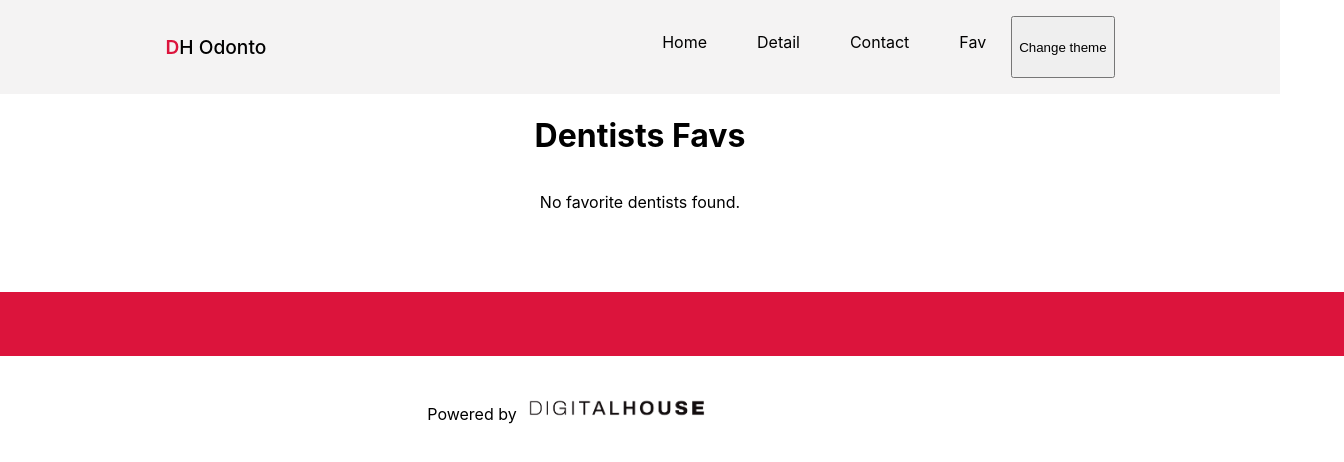
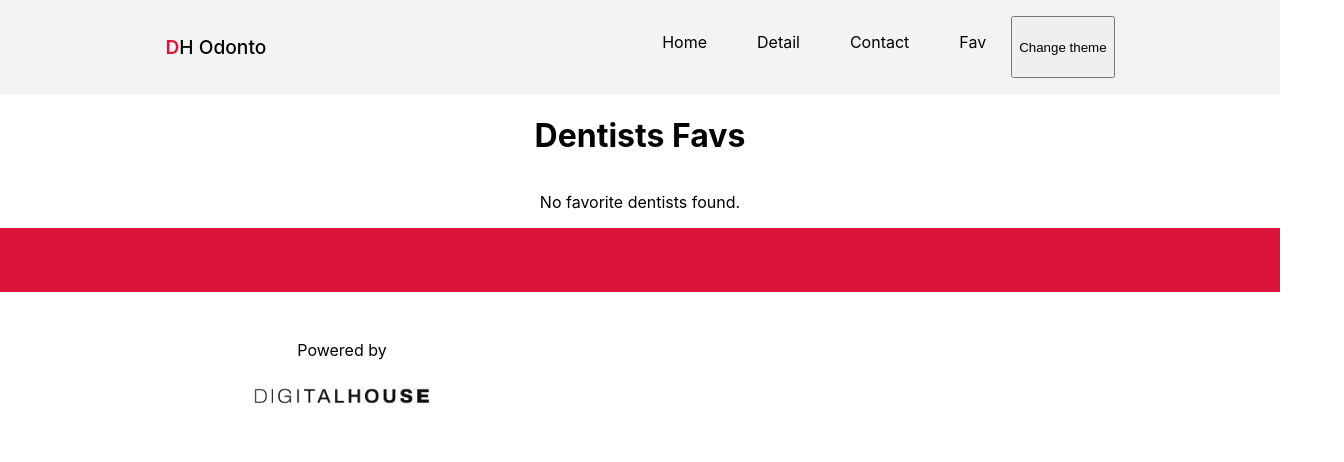
Before and after one commit to sandyFit/Final-Front-III, a React (Vite) app: page /favs in a window 1280 px wide. Shown: the top 462 px of the page, 1344 px wide, since content can reach past the window. Built offline with nearby package versions, Linux system fonts and the light colour scheme.

Commit message:
Implementing theme context to all components and pages

```diff
--- a/src/Routes/Fav.jsx
+++ b/src/Routes/Fav.jsx
@@ -1,13 +1,17 @@
-import React from 'react'
+import React, { useContext } from 'react'
 import Card from '../components/Card'
+import { ContextGlobal } from '../utils/global.context'
 
 // Este componente deberá ser estilado como 'dark' o 'light' dependiendo del theme del Context
 const Favs = () => {
+
+    // Change theme
+    const { theme } = useContext(ContextGlobal)
     // Retrieve favorites from localStorage
     const favorites = JSON.parse(localStorage.getItem('favorites')) || []
 
     return (
-        <>
+        <div className={theme === 'dark' ? 'dark' : ''}>
             <h1>Dentists Favs</h1>
             <div className='card-grid'>
                 {favorites.length > 0 ? (
@@ -18,7 +22,7 @@ const Favs = () => {
                     <p>No favorite dentists found.</p>
                 )}
             </div>
-        </>
+        </div >
     )
 }
 
--- a/src/Routes/Home.jsx
+++ b/src/Routes/Home.jsx
@@ -4,7 +4,12 @@ import { ContextGlobal }  from '../utils/global.context'
 import {showAlert} from '../utils/showAlert'
 
 const Home = () => {
-    const { allDentist, error, getAllDentist } = useContext(ContextGlobal)
+    const {
+        allDentist,
+        error,
+        getAllDentist,
+        theme
+    } = useContext(ContextGlobal)
 
     useEffect(() => {
 
@@ -18,7 +23,7 @@ const Home = () => {
 
 
     return (
-        <main className="">
+        <main className={theme === 'dark' ? 'dark' : ''}>
             <h1>Home</h1>
 
             <div className='card-grid'>
@@ -31,4 +36,4 @@ const Home = () => {
     );
 }
 
-export default Home;
+export default Home
--- a/src/assets/footer.css
+++ b/src/assets/footer.css
@@ -0,0 +1,31 @@
+footer {
+    display: flex;
+    justify-content: space-around;
+    text-align: center;
+    padding: 2rem;
+    position: relative;
+    bottom: 0;
+    border-top: 4rem solid crimson;
+}
+
+footer img {
+    width: 200px;
+    margin: 0;
+}
+
+footer>p {
+    margin: 0;
+    padding-top: 0.7rem;
+}
+
+.socials {
+    display: flex;
+    gap: 1rem;
+    margin-top: 2rem;
+
+}
+
+.social-icon {
+    width: 2rem;
+    height: 2rem;
+}
--- /dev/null
+++ b/src/assets/navbar.css
@@ -0,0 +1,36 @@
+nav {
+    display: flex;
+    width: 100vw;
+    justify-content: space-around;
+    padding: 1rem 0;
+    background-color: #f4f3f3;
+}
+
+.logo {
+    display: flex;
+    justify-content: center;
+    align-items: center;
+    font-size: 1.2rem;
+    font-weight: 500;
+}
+
+span {
+    color: crimson;
+    font-weight: 600;
+}
+
+.links {
+    display: flex;
+
+}
+
+a {
+    color: #000;
+    text-decoration: none;
+    margin: 25px;
+    cursor: pointer;
+}
+
+a:hover {
+    color: rgb(136, 136, 136);
+}
--- a/src/components/Footer.jsx
+++ b/src/components/Footer.jsx
@@ -1,19 +1,23 @@
-import React from 'react'
+import React, { useContext } from 'react'
+import { ContextGlobal } from '../utils/global.context'
+import '../assets/footer.css'
 
 const Footer = () => {
+
+    const {theme} = useContext(ContextGlobal)
+
     return (
-        <footer>
+        <footer className={theme === 'dark' ? 'dark' : ''}>
             <div className="logo-box">
                 <p>Powered by</p>
-                <img className='footer-img' src='./images/DH.png' alt='DH-logo' />
-                <img className='footer-img' src="./images/ico-facebook.png" alt="facebook icon" />
+                <img src='./images/DH.png' alt='DH-logo' />
             </div>
 
             <div className="socials">
-                <img className='footer-img' src="./images/ico-facebook.png" alt="facebook icon" />
-                <img className='footer-img' src="./images/ico-instagram.png" alt="instagram icon" />
-                <img className='footer-img' src="./images/ico-tiktok.png" alt="tiktok icon" />
-                <img className='footer-img' src="./images/ico-whatsapp.png" alt="whatsapp icon" />
+                <img className='social-icon' src="./images/ico-facebook.png" alt="facebook icon" />
+                <img className='social-icon' src="./images/ico-instagram.png" alt="instagram icon" />
+                <img className='social-icon' src="./images/ico-tiktok.png" alt="tiktok icon" />
+                <img className='social-icon' src="./images/ico-whatsapp.png" alt="whatsapp icon" />
             </div>
 
         </footer>
--- a/src/components/Navbar.jsx
+++ b/src/components/Navbar.jsx
@@ -1,12 +1,17 @@
-import React from 'react'
+import React, { useContext } from 'react'
 import { Link } from 'react-router-dom'
+import { ContextGlobal } from '../utils/global.context'
+import '../assets/navbar.css'
+
 
 //Este componente debera ser estilado como "dark" o "light" dependiendo del theme del Context
 
 const Navbar = () => {
 
+    const { theme, toggleTheme } = useContext(ContextGlobal)
+
     return (
-        <nav>
+        <nav className={theme === 'dark' ? 'dark' : ''}>
             <div className="logo" >
                 <span>D</span> <p>H Odonto</p>
             </div>
@@ -20,7 +25,7 @@ const Navbar = () => {
                 </ul>
 
                 {/* Deberan implementar ademas la logica para cambiar de Theme con el button */}
-                <button >Change theme</button>
+                <button onClick={toggleTheme}>Change theme</button>
             </div>
 
         </nav>
--- a/src/index.css
+++ b/src/index.css
@@ -24,36 +24,17 @@ h1 {
     text-align: center;
 }
 
-nav {
+/* nav {
     display: flex;
-  width: 100vw;
-  justify-content: space-around;
-  padding: 1rem 0;
-  background-color: #f4f3f3;
-}
-
-.logo {
-  display: flex;
-  justify-content: center;
-  align-items: center;
-  font-size: 1.2rem;
-  font-weight: 500;
-}
-
-span {
-  color: crimson;
-  font-weight: 600;
-}
-
-.links {
-  display: flex;
-
+    width: 80vw;
+    justify-content: flex-start;
+    padding: 1rem;
 }
 
 a {
     color: #000;
     text-decoration: none;
-  margin: 25px;
+    margin: 5px;
     cursor: pointer;
 }
 
@@ -61,20 +42,19 @@ a:hover {
     color: rgb(136, 136, 136);
 }
 
-.logo-box {
+footer {
     display: flex;
     justify-content: center;
     text-align: center;
     padding: 2rem;
     position: relative;
     bottom: 0;
-  width: 100%;
+    /* width: 90%;
     height: 40px;
-  margin-top: 4rem;
-  border-top: 4rem solid crimson;
+    margin-top: 2rem;
 }
 
-.footer-img {
+footer img {
     width: 200px;
     margin: 0;
 }
@@ -82,7 +62,7 @@ a:hover {
 footer>p {
     margin: 0;
     padding-top: 0.7rem;
-}
+} */
 
 form {
     display: flex;
@@ -101,7 +81,6 @@ form {
     width: 200px;
     padding: 0.5rem 0.5rem 0 0.5rem;
     border: 0.5px solid rgb(136, 136, 136);
-
 }
 
 .card:hover {
@@ -143,6 +122,6 @@ tr:nth-child(even) {
     color: white;
 }
 
-.dark>a {
+.dark a {
     color: white;
 }
--- a/src/utils/global.context.jsx
+++ b/src/utils/global.context.jsx
@@ -1,8 +1,8 @@
 import { createContext, useEffect, useMemo, useState } from "react"
 import axios from "axios"
 
-export const initialState = { theme: "", data: [] }
-export const ContextGlobal = createContext()
+export const initialState = { theme: "light", data: [] }
+export const ContextGlobal = createContext(undefined)
 
 const BASE_URL = 'https://jsonplaceholder.typicode.com/users'
 
@@ -11,6 +11,7 @@ export const ContextProvider = ({ children }) => {
     const [allDentist, setAllDentist] = useState([])
     const [dentist, setDentist] = useState({})
     const [error, setError] = useState('')
+    const [theme, setTheme] = useState(initialState.theme)
 
     const getAllDentist = async () => {
         try {
@@ -32,6 +33,11 @@ export const ContextProvider = ({ children }) => {
         }
     }
 
+    const toggleTheme = () => {
+        console.log('Theme toggled')
+        setTheme((prevTheme) => (prevTheme === 'light' ? 'dark' : 'light'))
+    }
+
 
     const [errorState, setErrorState] = useState(error)
 
@@ -43,6 +49,8 @@ export const ContextProvider = ({ children }) => {
         allDentist,
         getAllDentist,
         getDentistById,
+        theme,
+        toggleTheme,
         error: errorState
     }), [allDentist, errorState])
 
```
Lines whose indentation alone changed are shown as unchanged.
